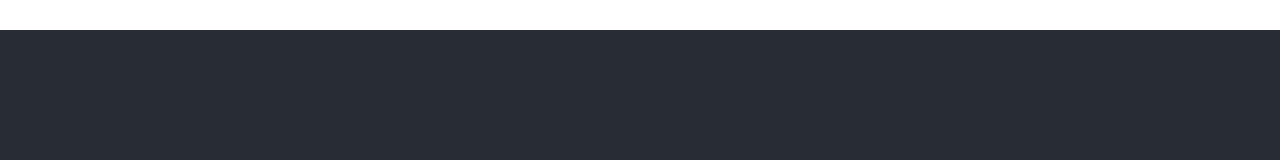
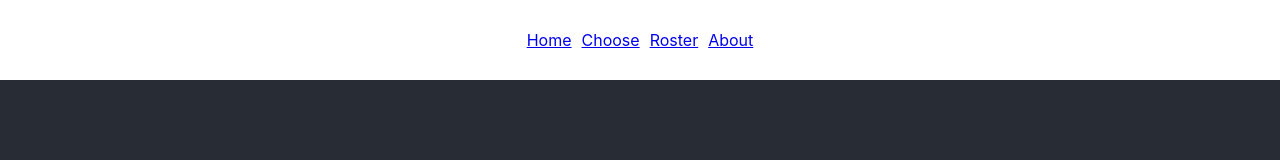
Before and after one commit to MohamadElgendy23/rosterviewer, a React (Create React App) app: page / in a window 1280 px wide. Shown: the top 160 px of the page. Built offline with nearby package versions, Linux system fonts and the light colour scheme.

Commit message:
add navbar

```diff
--- a/src/App.js
+++ b/src/App.js
@@ -4,10 +4,12 @@
 import ChooseNBATeamPage from "./components/ChooseNBATeamPage";
 import RosterPage from "./components/RosterPage";
 import AboutPage from "./components/AboutPage";
+import NavBar from "./components/NavBar";
 
 function App() {
   return (
     <BrowserRouter>
+      <NavBar />
       <Routes>
         <Route path="/" element={<HomePage />} />
         <Route path="/choose" element={<ChooseNBATeamPage />} />
--- /dev/null
+++ b/src/components/NavBar.css
@@ -0,0 +1,10 @@
+.nav {
+    display: flex;
+    align-items: center;
+    justify-content: center;
+    gap: 10px;
+}
+
+.nav li {
+    list-style: none;
+}
--- /dev/null
+++ b/src/components/NavBar.jsx
@@ -0,0 +1,24 @@
+import React from "react";
+import { Link } from "react-router-dom";
+import "./NavBar.css";
+
+function NavBar() {
+  return (
+    <div className="nav">
+      <li>
+        <Link to="/">Home</Link>
+      </li>
+      <li>
+        <Link to="/choose">Choose</Link>
+      </li>
+      <li>
+        <Link to="/roster">Roster</Link>
+      </li>
+      <li>
+        <Link to="/about">About</Link>
+      </li>
+    </div>
+  );
+}
+
+export default NavBar;
--- a/src/components/TeamItem.jsx
+++ b/src/components/TeamItem.jsx
@@ -17,7 +17,7 @@
 
   async function displayTeamRoster() {
     const teamRoster = await getData();
-    navigate("/roster", { replace: true, state: { roster: teamRoster } });
+    navigate("/roster", { replace: true });
   }
   return (
     <div className="team-item" onClick={displayTeamRoster}>
```
